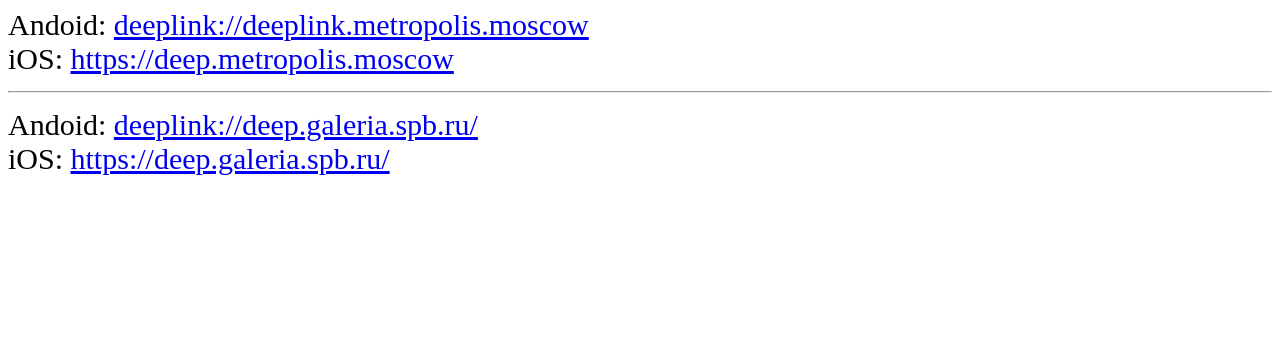
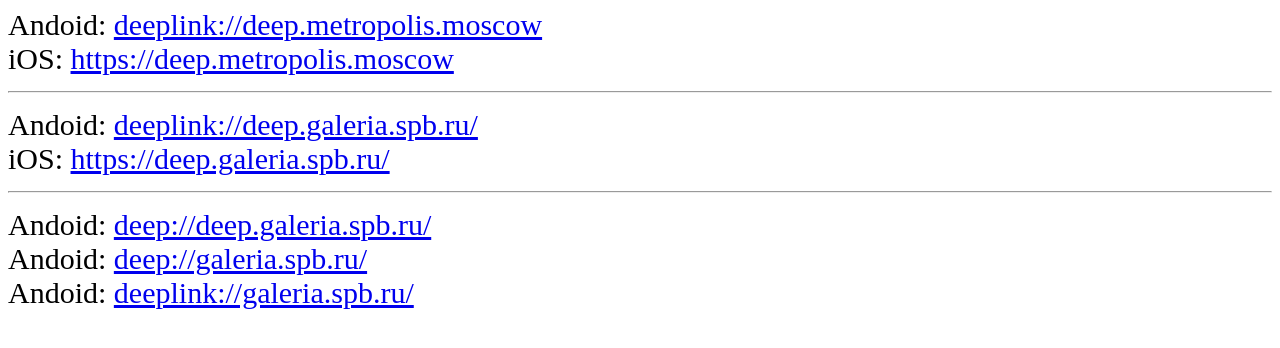
Before and after one commit to vladmiroshnikov/test, a plain HTML site: page index.html in a window 1280 px wide. Drawn offline with Linux system fonts and the light colour scheme.

Commit message:
deeplink

```diff
--- a/index.html
+++ b/index.html
@@ -12,7 +12,7 @@
     }
 </style>
 <body>
-    Andoid: <a href="deeplink://deep.metropolis.moscow">deeplink://deeplink.metropolis.moscow</a><br>
+    Andoid: <a href="deeplink://deep.metropolis.moscow">deeplink://deep.metropolis.moscow</a><br>
     iOS: <a href="https://deep.metropolis.moscow">https://deep.metropolis.moscow</a>
 
     <hr>
@@ -20,6 +20,11 @@
     Andoid: <a href="deeplink://deep.galeria.spb.ru/">deeplink://deep.galeria.spb.ru/</a><br>
     iOS: <a href="https://deep.galeria.spb.ru/">https://deep.galeria.spb.ru/</a>
 
+    <hr>
+    Andoid: <a href="deep://deep.galeria.spb.ru/">deep://deep.galeria.spb.ru/</a><br>
+    Andoid: <a href="deep://galeria.spb.ru/">deep://galeria.spb.ru/</a><br>
+    Andoid: <a href="deeplink://galeria.spb.ru/">deeplink://galeria.spb.ru/</a><br>
+
 
 </body>
 </html>
```
